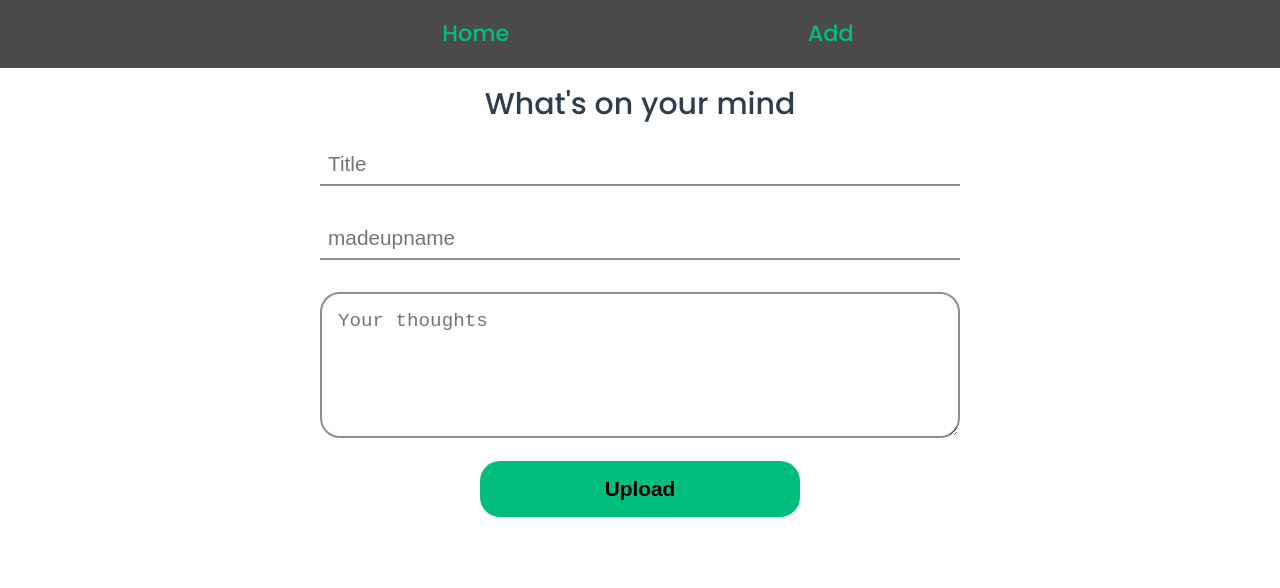
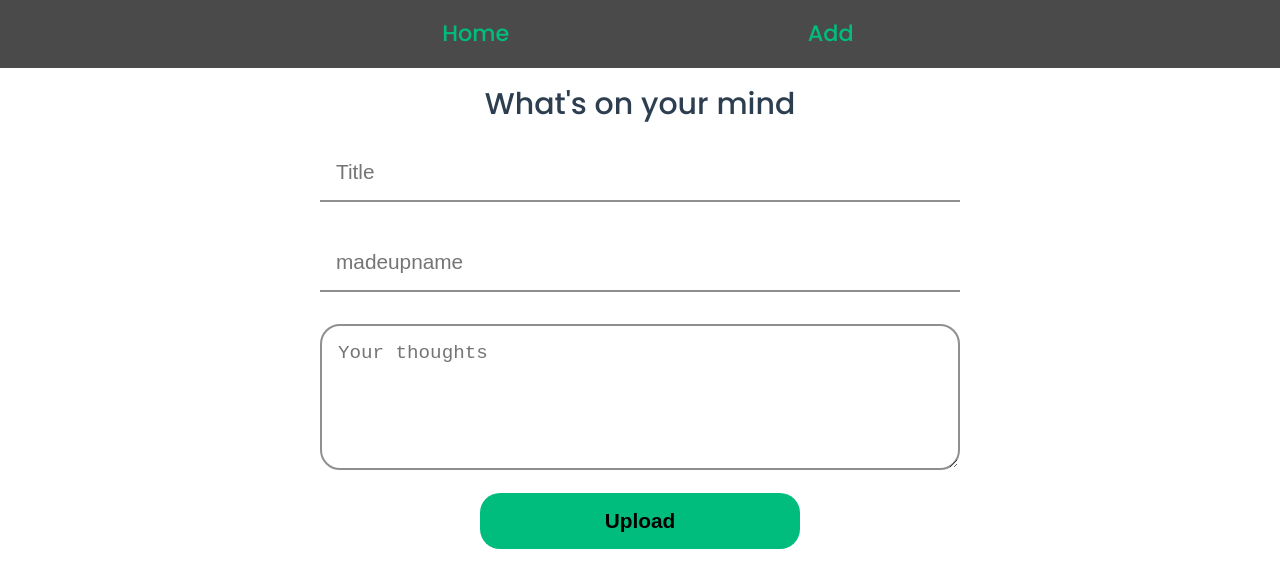
Before and after one commit to musaubrian/journal, a Vue app in the folder journal-vue/: page /entry in a window 1280 px wide. Shown: the top 588 px of the page. Built offline with nearby package versions, Linux system fonts and the light colour scheme; no server answers.

Commit message:
Chore: round input edges on focus

```diff
--- a/journal-vue/index.html
+++ b/journal-vue/index.html
@@ -7,7 +7,6 @@
     <link rel="preconnect" href="https://fonts.googleapis.com">
     <link rel="preconnect" href="https://fonts.gstatic.com" crossorigin>
     <link href="https://fonts.googleapis.com/css2?family=Poppins:wght@500&display=swap" rel="stylesheet">
-    <script src="https://kit.fontawesome.com/dce715c29a.js" crossorigin="anonymous"></script>
     <title>OpenJournal</title>
   </head>
   <body>
--- a/journal-vue/src/components/AddEntryForm.vue
+++ b/journal-vue/src/components/AddEntryForm.vue
@@ -56,18 +56,21 @@ form {
 .inputs {
     width: 100%;
     border: none;
-    border-bottom: 2px solid var(--vt-c-divider-dark-1);
+    border-bottom: 2.5px solid var(--vt-c-divider-dark-1);
     background-color: transparent;
     font-size: 1.3rem;
     color: var(--vtc-c-white-mute);
-    padding: 0.5rem;
+    padding: 1rem;
     margin-top: 1rem;
     margin-bottom: 1rem;
+}
+.inputs:focus {
+    border-radius: 20px;
 }
 textarea {
     margin-top: 1rem;
     background-color: transparent;
-    border: 2px solid var(--vt-c-divider-dark-1);
+    border: 2.5px solid var(--vt-c-divider-dark-1);
     border-radius: 20px;
     padding: 1rem;
     color: var(--vtc-c-white-mute);
```
